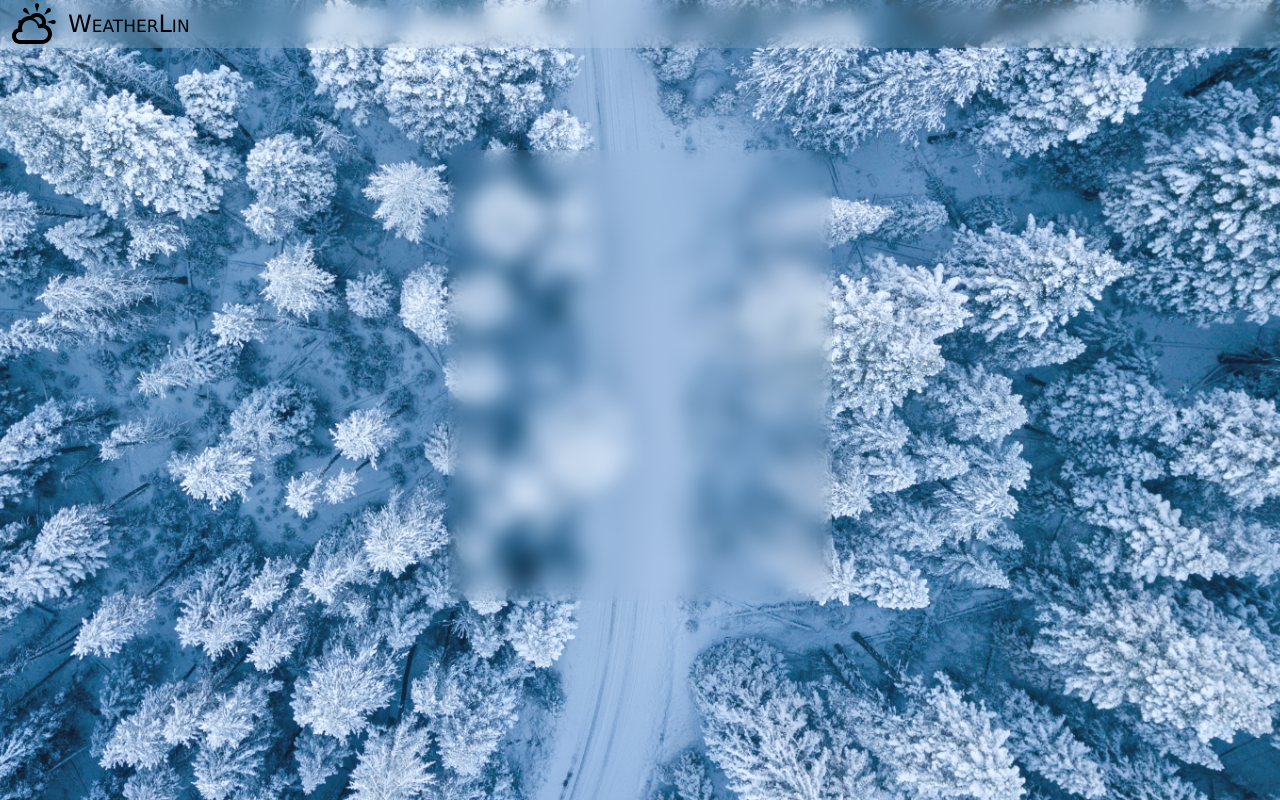
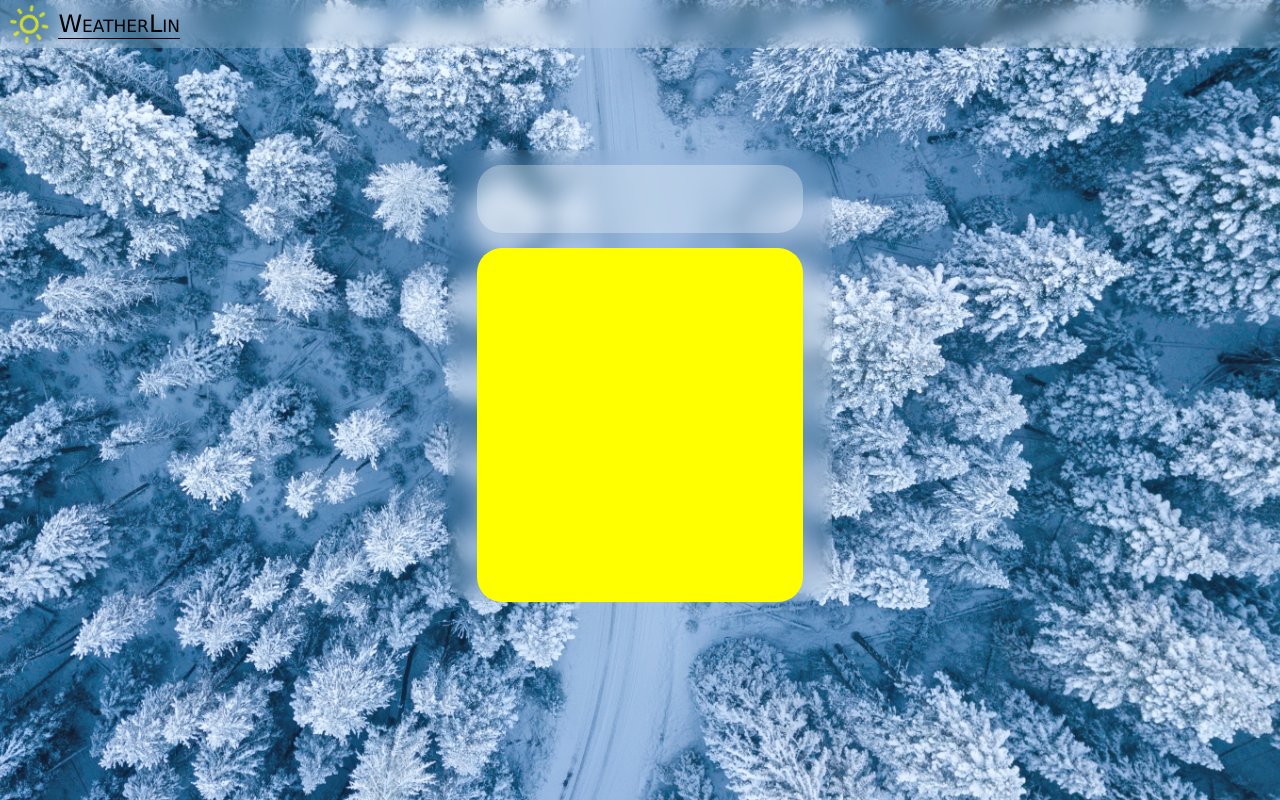
Before and after one commit to devAlexSilva/weather-react, a React (Vite) app: page / in a window 1280 px wide. Built offline with nearby package versions, Linux system fonts and the light colour scheme.

Commit message:
style: add animation logo

```diff
--- a/src/components/header/Styles.ts
+++ b/src/components/header/Styles.ts
@@ -1,5 +1,5 @@
 import styled from "styled-components";
-import { TiWeatherPartlySunny } from "react-icons/ti";
+import { FiSun } from "react-icons/fi";
 
 export const Wrapper = styled.header`
   display: flex;
@@ -12,12 +12,24 @@ export const Wrapper = styled.header`
   backdrop-filter: blur(10px);
   background-color: rgba(255, 255, 255, 0.15);
 `;
-export const Logo = styled(TiWeatherPartlySunny)`
-  height: 100%;
+export const Logo = styled(FiSun)`
+  height: 80%;
+  color:rgba(255, 255, 0, 0.7);
   width: auto;
   margin: 0 10px;
+
+  animation: sun infinite 20s linear;
+  @keyframes sun {
+    from {
+transform: rotate(0deg);
+    }
+    to {
+transform: rotate(360deg);
+    }
+  }
 `;
 export const Label = styled.div`
   font-variant: small-caps;
   font-size: 1.5rem;
+  border-bottom: 1px solid #000;
 `;
--- a/src/components/header/s.css
+++ b/src/components/header/s.css
@@ -0,0 +1,3 @@
+.d {
+    color:yellow
+}
--- a/src/components/section/Index.tsx
+++ b/src/components/section/Index.tsx
@@ -7,7 +7,7 @@ export const Section = ({ img, alt }: propsSection) => {
       <S.Container about="container">
         <S.Background src={img} alt={alt}/>
         <S.Wrapper>
-          <S.SearchWrapper>{/* component search */}</S.SearchWrapper>
+          <S.Search></S.Search>
           <S.DataWrapper>
             <S.DataTemp>
               <S.Temp />
--- a/src/components/section/Styles.ts
+++ b/src/components/section/Styles.ts
@@ -1,7 +1,6 @@
 import styled from "styled-components";
 
 export const Container = styled.div`
-  background-color: green;
   display: flex;
   justify-content: center;
   align-items: center;
@@ -18,20 +17,43 @@ export const Background = styled.img`
 `;
 
 export const Wrapper = styled.div`
-  background-color: blue;
+  display: flex;
+  flex-direction: column;
+  align-items: center;
   height: 60%;
   width: 30%;
   max-width: 600px;
   min-width: 250px;
+  border-radius: 25px;
 
   -webkit-backdrop-filter: blur(10px);
   backdrop-filter: blur(10px);
   background-color: rgba(255, 255, 255, 0.01);
 `;
 
-export const SearchWrapper = styled.div``;
-export const DataWrapper = styled.div``;
+export const Search = styled.input`
+  background-color: rgba(255, 255, 255, .3);
+  height: 18%;
+  width: 85%;
+  padding: 8px 18px;
+  margin: 15px 0;
+  outline: none;
+  border: none;
+  border-radius: 25px;
+  font-size: 18px;
+`;
+export const DataWrapper = styled.div`
+  background-color: yellow;
+  height: 100%;
+  width: 85%;
+  border-radius: 25px;
+`;
 export const DataTemp = styled.div``;
-export const Temp = styled.div``;
-export const SvgWrapper = styled.sup``;
+
+export const Temp = styled.p`
+  font-size: 20px;
+`;
+export const SvgWrapper = styled.sup`
+  text-transform: uppercase;
+`;
 export const Svg = styled.div``;
```
Also changed, not shown: src/GlobalStyles.ts (+0 -22 lines).
